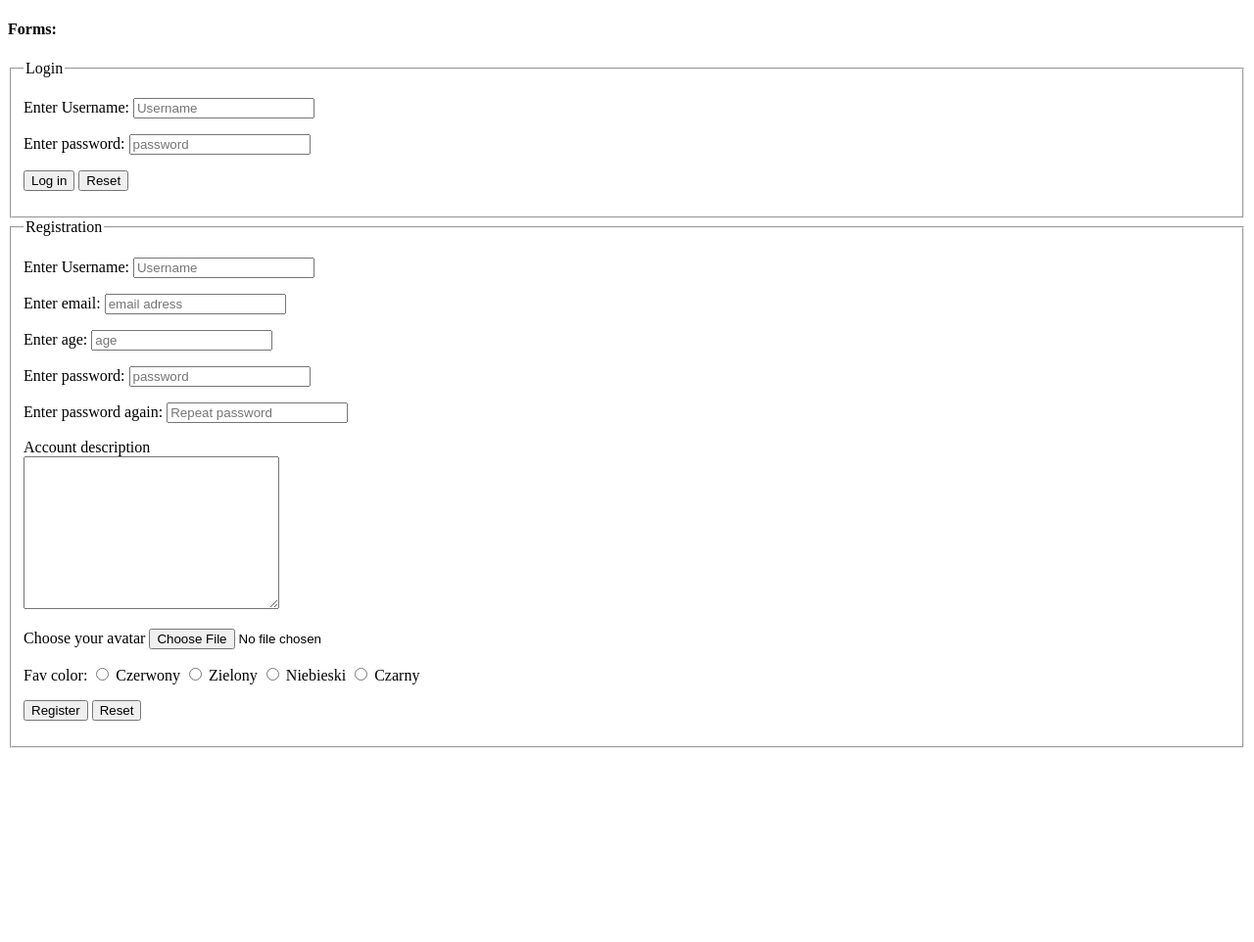
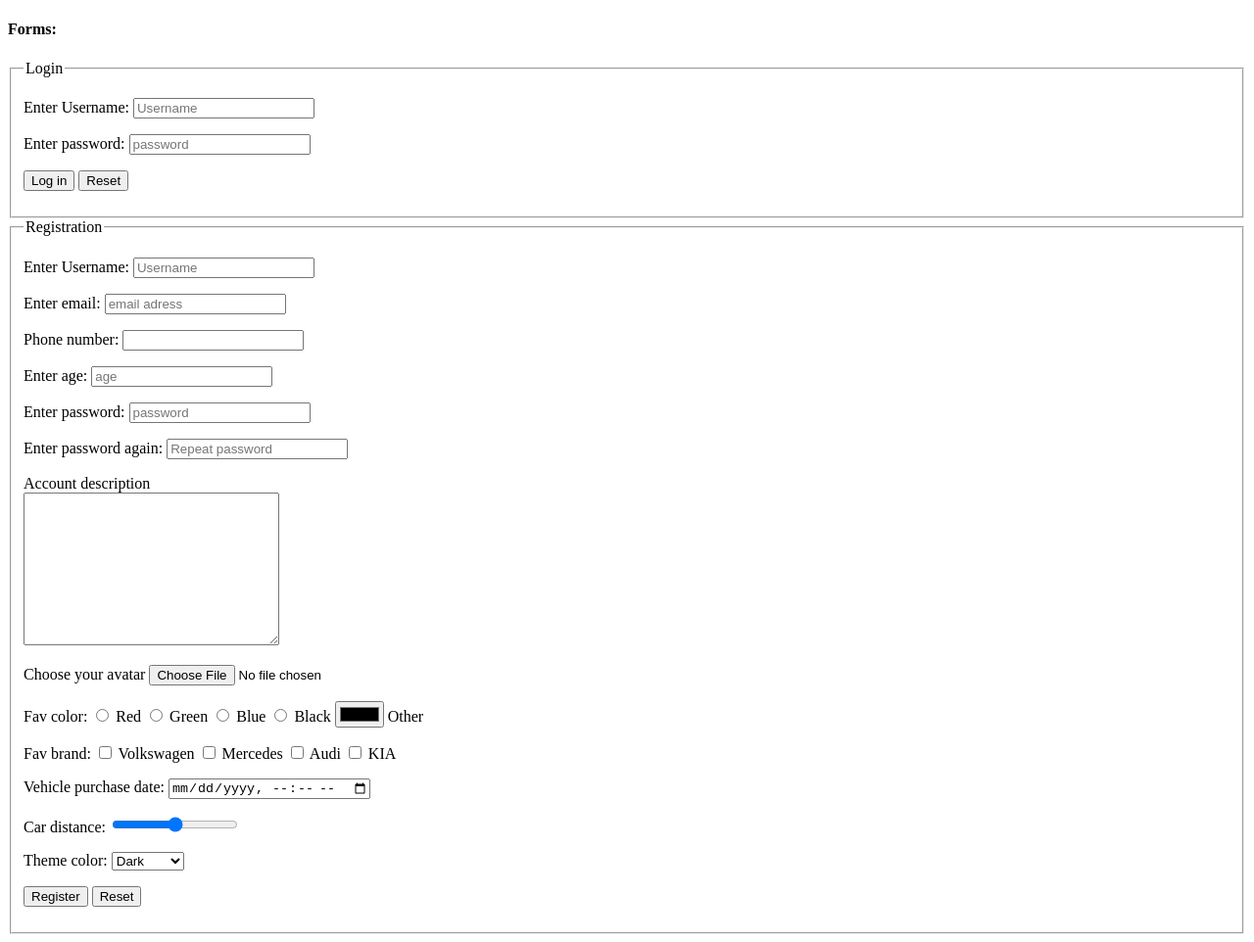
Before and after one commit to TomaszKolodziejczak/Web_Developer_Bootcamp, a plain HTML site: page html-basic/form.html in a window 1280 px wide. Shown: the whole page at 98% size. Before the commit the page ends 800 px from the top, so only its background shows below. Drawn offline with Linux system fonts and the light colour scheme.

Commit message:
forms options

```diff
--- a/html-basic/form.html
+++ b/html-basic/form.html
@@ -39,6 +39,10 @@
                 <input type="email" name="email" id="email" placeholder="email adress" required>
             </p>
             <p>
+                <label for="tel">Phone number: </label>
+                <input type="tel" name="tel" id="tel">
+            </p>
+            <p>
                 <label for="age">Enter age: </label>
                 <input type="number" name="age" id="age" min="18" placeholder="age" required>
             </p>
@@ -63,13 +67,47 @@
             <p>
                 Fav color:
                 <input type="radio" name="color" value="red" id="red">
-                <label for="red">Czerwony</label>
+                <label for="red">Red</label>
                 <input type="radio" name="color" value="green" id="green">
-                <label for="green">Zielony</label>
+                <label for="green">Green</label>
                 <input type="radio" name="color" value="blue" id="blue">
-                <label for="blue">Niebieski</label>
+                <label for="blue">Blue</label>
                 <input type="radio" name="color" value="black" id="black">
-                <label for="black">Czarny</label>
+                <label for="black">Black</label>
+                <input type="color" name="color" value="usercolor" id="usercolor">
+                <label for="usercolor">Other</label>
+            </p>
+            <p>
+                Fav brand:
+                <input type="checkbox" name="brand" value="VW" id="vw">
+                <label for="VW">Volkswagen</label>
+                <input type="checkbox" name="brand" value="Mercedes" id="mercedes">
+                <label for="mercedes">Mercedes</label>
+                <input type="checkbox" name="brand" value="Audi" id="audi">
+                <label for="brand">Audi</label>
+                <input type="checkbox" name="brand" value="KIA" id="kia">
+                <label for="kia">KIA</label>
+            </p>
+            <p>
+                <label for="datetime">Vehicle purchase date: </label>
+                <input type="datetime-local" id="datetime" name="datetime">
+            </p>
+            <p>
+                <label for="distance">Car distance: </label>
+                <input type="range" name="distance" id="distance" min="1" max="150" step="1">
+            </p>
+            <p>
+                <label for="theme">Theme color: </label>
+                <select name="theme" id="theme">
+                    <optgroup label="Main">
+                        <option value="dark">Dark</option>
+                        <option value="light">Light</option>
+                    </optgroup>
+                    <optgroup label="Additional">
+                        <option value="green">Green</option>
+                        <option value="blue">Blue</option>
+                    </optgroup>
+                </select>
             </p>
             <p>
                 <button type="submit">Register</button>
```
